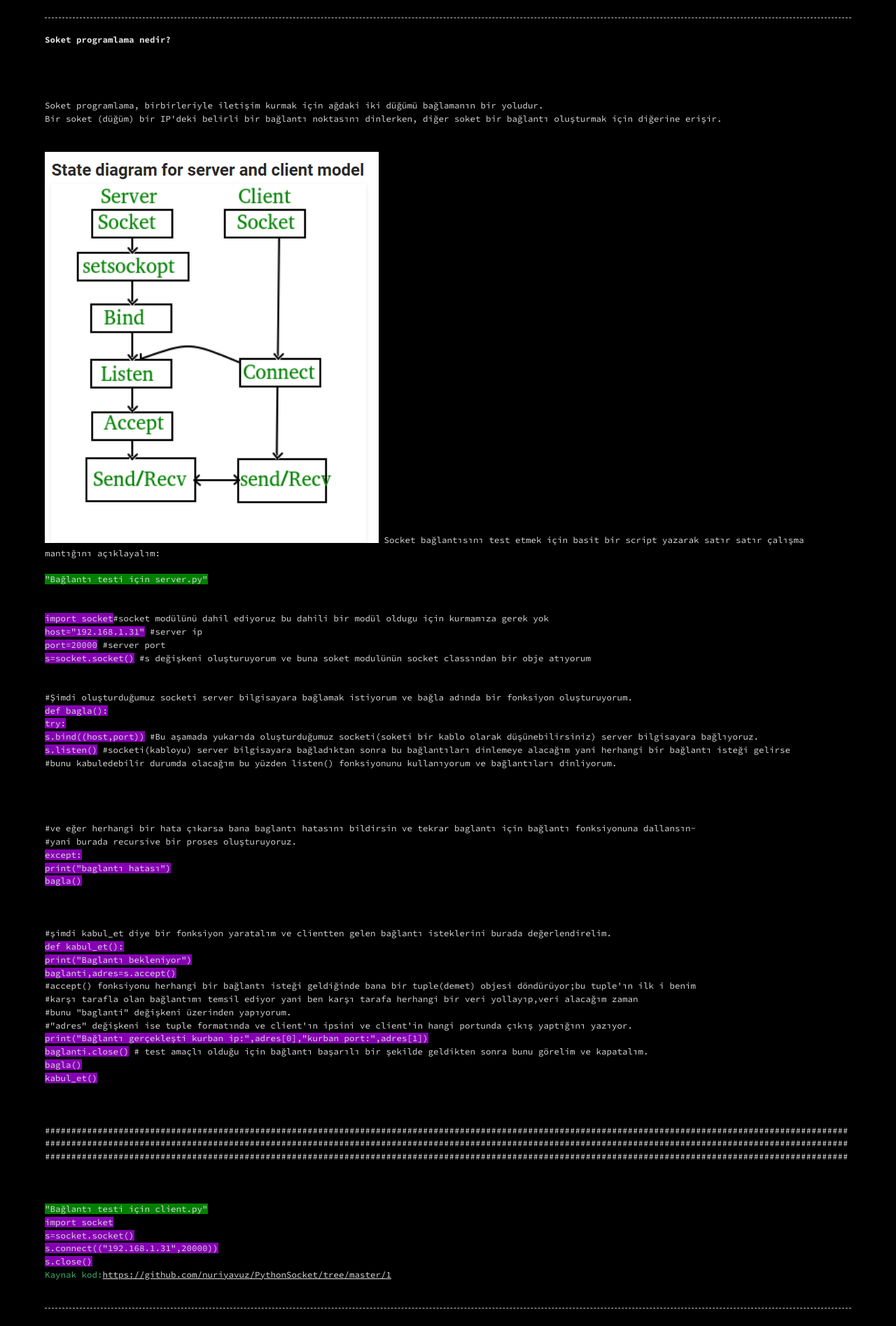
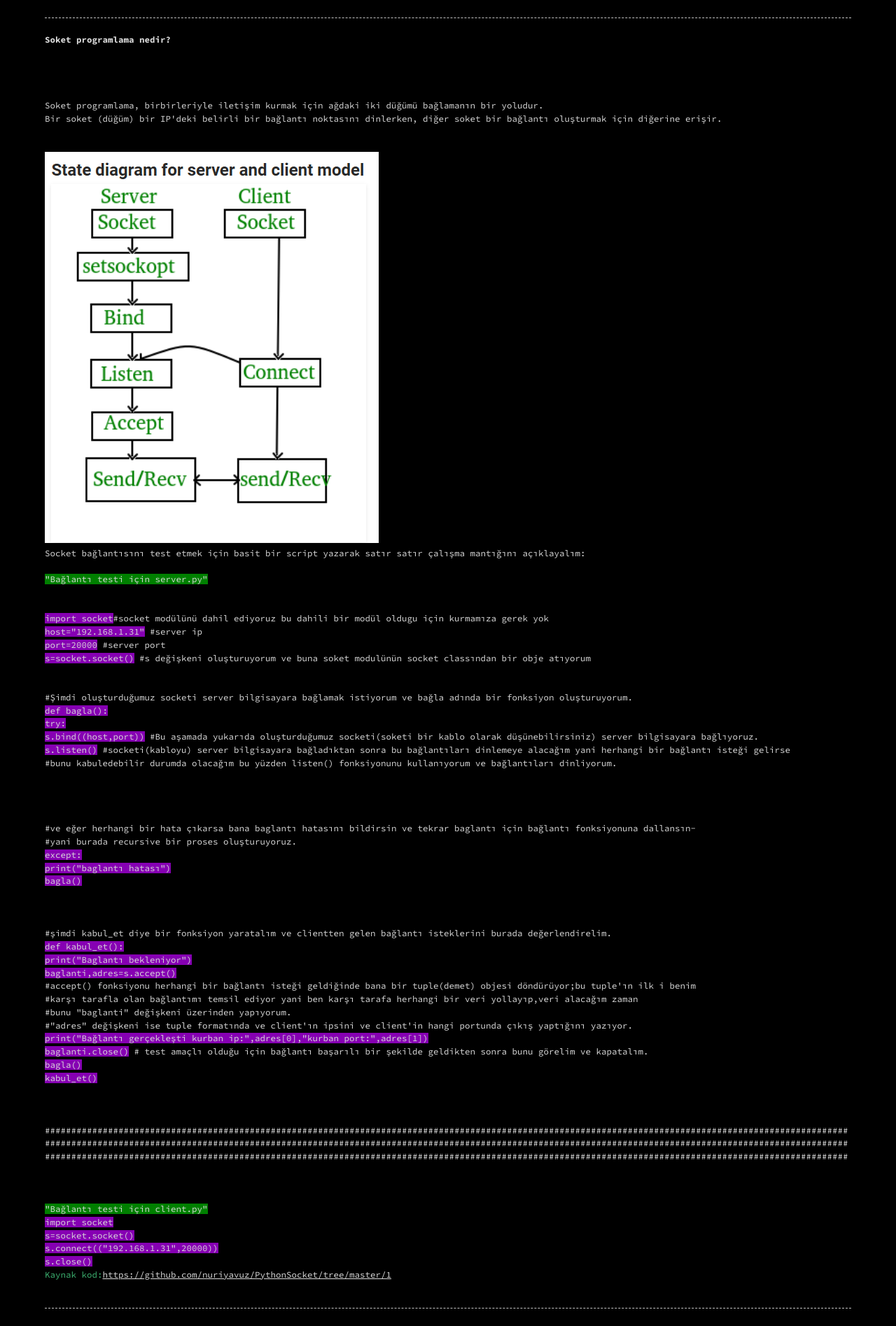
Before and after one commit to emredurmaz4/cosmosofcyberspace.github.io, a Jekyll site: the page socket.html, which Jekyll copies as it is, in a window 1280 px wide. Shown: the whole page at 70% size. Built offline with Jekyll 4.4.1, drawn with Linux system fonts in a browser that asks for light colours.

Commit message:
Update socket.html

```diff
--- a/socket.html
+++ b/socket.html
@@ -20,7 +20,7 @@
 Soket programlama, birbirleriyle iletişim kurmak için ağdaki iki düğümü bağlamanın bir yoludur.</br>
 Bir soket (düğüm) bir IP'deki belirli bir bağlantı noktasını dinlerken, diğer soket bir bağlantı oluşturmak için diğerine erişir.</br>
 </br></br>
-<img src="/socket.png" alt="Örnek Resim"/>
+<img src="/socket.png" alt="Örnek Resim"/></br>
 Socket bağlantısını test etmek için basit bir script yazarak satır satır çalışma mantığını açıklayalım:</br>
 </br>
 
```
